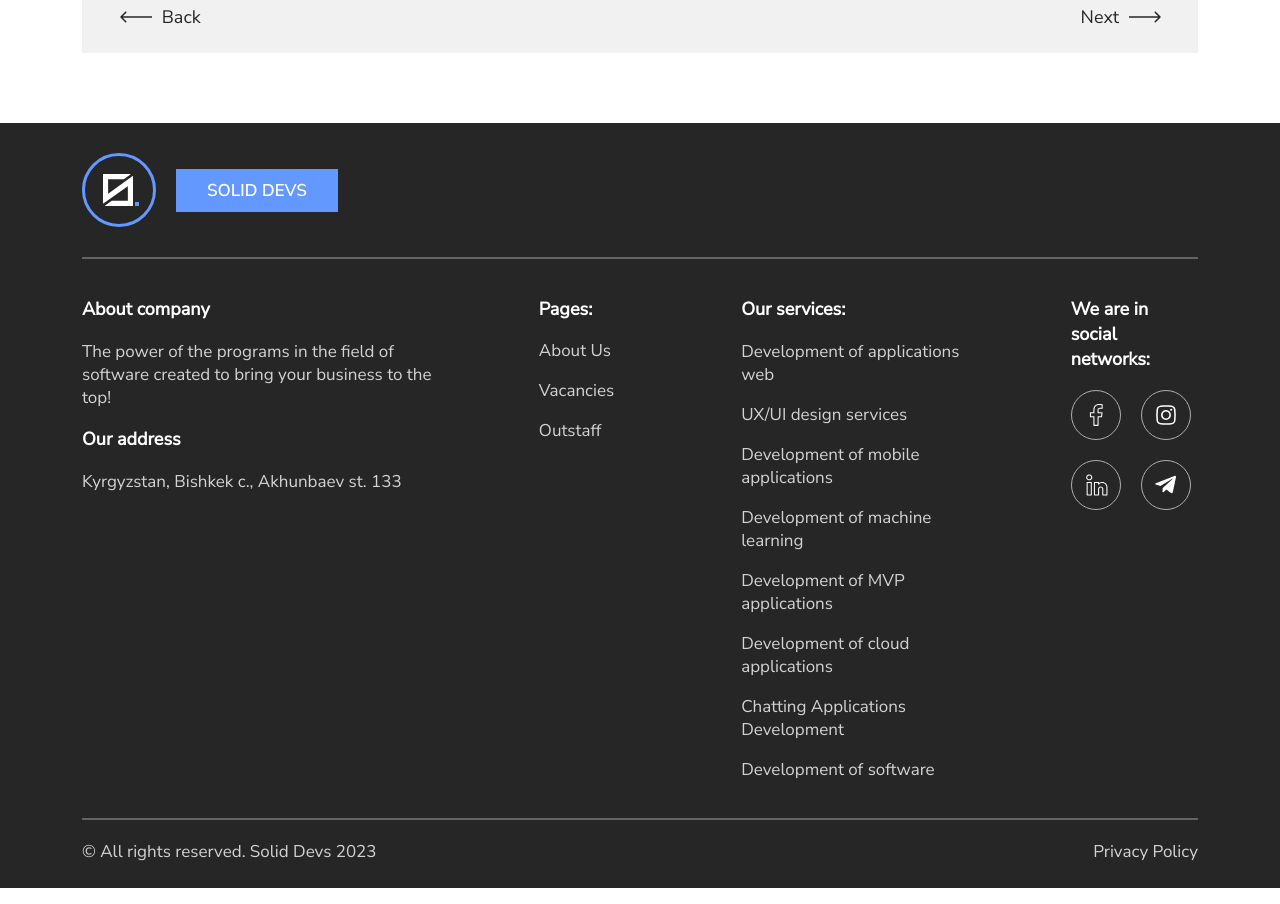
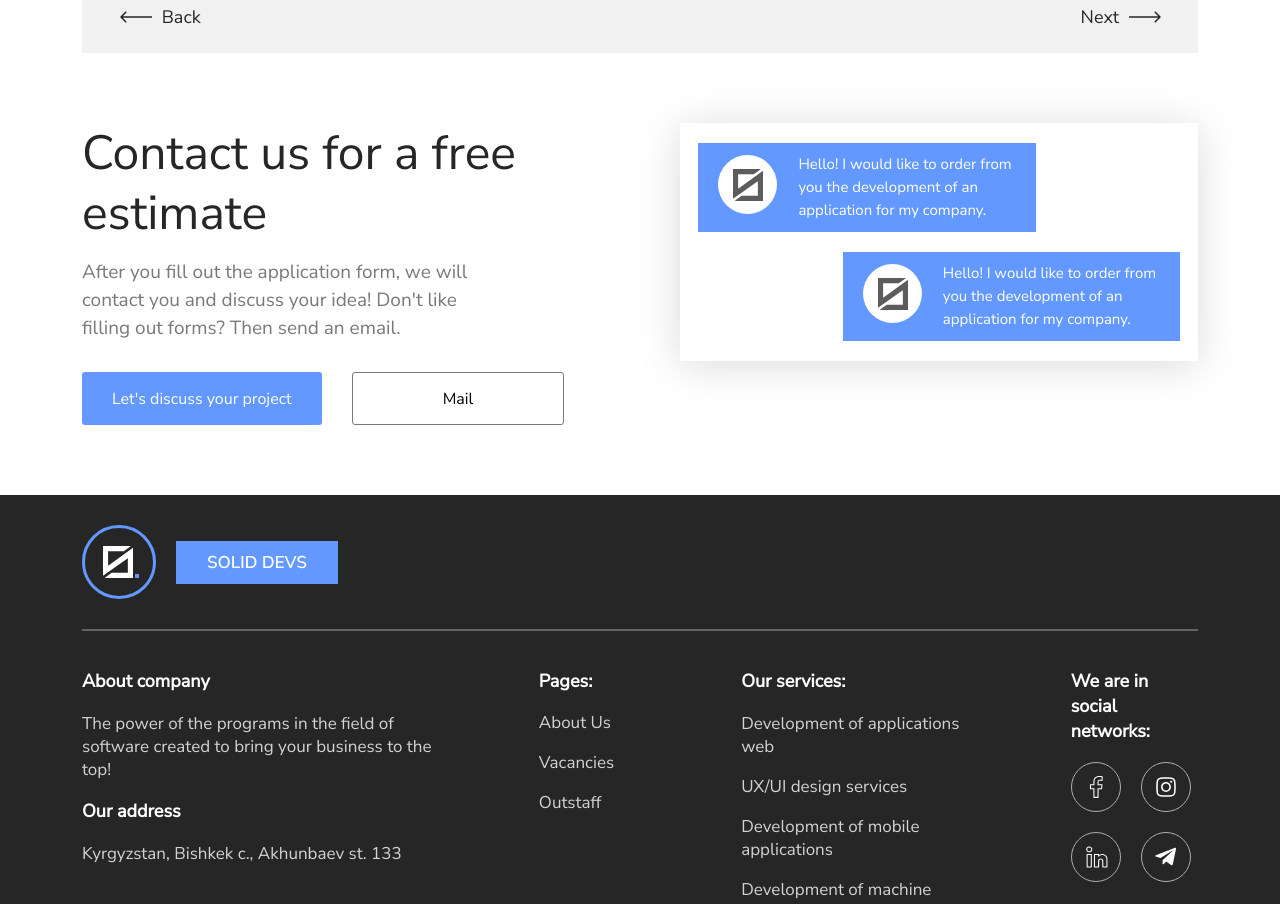
Before and after one commit to SolidDevs/solid-devs, a Next.js app: page /aboutUs in a window 1280 px wide. Shown: the part 1960-2864 px from the top of the page. Built offline with nearby package versions, Linux system fonts and the light colour scheme.

Commit message:
feat: contact us in about us page

```diff
--- a/public/assets/locales/en.json
+++ b/public/assets/locales/en.json
@@ -58,10 +58,11 @@
     "footer__right": "© All rights reserved. Solid Devs 2023",
     "footer__politic": "Privacy Policy"
   },
-  "button_reuseble": {
+  "button__reuseble": {
     "contact": "Contact",
     "project": "Let's discuss your project",
-    "site": "Go to site"
+    "site": "Go to site",
+    "mail": "Mail"
   },
   "serviceBlock": {
     "title": "Software development services we kick ass on",
@@ -169,5 +170,10 @@
     "20__desc": "Millions of users",
     "title__0": "0",
     "0__desc": "The vulnerability of PayPal was discovered"
+  },
+  "contactUs": {
+    "title": "Contact us for a free estimate",
+    "subtitle": "After you fill out the application form, we will contact you and discuss your idea! Don't like filling out forms? Then send an email.",
+    "card__title": "Hello! I would like to order from you the development of an application for my company."
   }
 }
--- a/public/assets/locales/ru.json
+++ b/public/assets/locales/ru.json
@@ -2,7 +2,8 @@
   "button_reuseble": {
     "contact": "Связаться",
     "project": "Обсудим ваш проект",
-    "site": "Перейти на сайт"
+    "site": "Перейти на сайт",
+    "mail": "Почта"
   },
   "welcome": "Добро пожаловать",
   "hello": "Привет",
@@ -167,5 +168,10 @@
     "20__desc": "Миллионов пользователей",
     "title__0": "0",
     "0__desc": "Обнаружена уязвимость PayPal"
+  },
+  "contactUs": {
+    "title": "Свяжитесь с нами для бесплатной оценки",
+    "subtitle": "После того как вы заполните форму заявки мы свяжемся с вами и обсудим вашу идею! Не любите заполнять формы? Тогда отправляйте письмо по электронной почте.",
+    "card__title": "Hello! I would like to order from you the development of an application for my company."
   }
 }
--- /dev/null
+++ b/src/components/contactUs/ContactUs.jsx
@@ -0,0 +1,56 @@
+import React, { useMemo } from "react";
+import scss from "./ContactsUs.module.scss";
+import Button from "../Button/Button";
+import { contactUsCardArr } from "@/constants/contactUs";
+import Image from "next/image";
+import { useTranslation } from "react-i18next";
+const ContactUs = () => {
+  const { t } = useTranslation();
+  const renderCards = useMemo(
+    () =>
+      contactUsCardArr.map((el, index) => (
+        <div className={scss.contactUs__card} id={index}>
+          <div className={scss.card__img}>
+            <Image src={el.avatar} width={59} height={59} alt={el.title} />
+          </div>
+          <div className={scss.card__title}>
+            <p>{t(el.title)}</p>
+          </div>
+        </div>
+      )),
+    []
+  );
+  return (
+    <div className={scss.contactUs}>
+      <div className="container">
+        <div className={scss.contactUs__wrapper}>
+          <div className={scss.contactUs__info}>
+            <div className={scss.info__title}>
+              <p>{t("contactUs.title")}</p>
+            </div>
+            <div className={scss.info__subtitle}>
+              <p>{t("contactUs.subtitle")}</p>
+            </div>
+            <div className={scss.info__btns}>
+              <div className={scss.btns__project}>
+                <Button
+                  title={"button__reuseble.project"}
+                  variant={"btn__light_blue"}
+                />
+              </div>
+              <div className={scss.btns__mail}>
+                <Button
+                  title={"button__reuseble.mail"}
+                  variant={"btn__no_bg"}
+                />
+              </div>
+            </div>
+          </div>
+          <div className={scss.contactUs__cards}>{renderCards}</div>
+        </div>
+      </div>
+    </div>
+  );
+};
+
+export default ContactUs;
--- /dev/null
+++ b/src/components/contactUs/ContactsUs.module.scss
@@ -0,0 +1,73 @@
+@import "../../styles/variables.scss";
+.contactUs {
+  margin-bottom: 70px;
+  .contactUs__wrapper {
+    display: flex;
+    gap: 113px;
+    .contactUs__info {
+      .info__title {
+        width: 90%;
+        p {
+          margin: 0;
+          font-style: normal;
+          font-weight: 300;
+          font-size: 48px;
+          line-height: 60px;
+          color: #262626;
+        }
+      }
+      .info__subtitle {
+        width: 80%;
+        p {
+          margin: 15px 0px 30px 0px;
+          font-style: normal;
+          font-weight: 400;
+          font-size: 19px;
+          line-height: 28px;
+          color: $darkGrayText;
+        }
+      }
+      .info__btns {
+        display: flex;
+        gap: 30px;
+        .btns__mail {
+          button {
+            padding: 15px 90px;
+          }
+        }
+      }
+    }
+    .contactUs__cards {
+      background: $white;
+      box-shadow: 0px 4px 40px rgba(0, 0, 0, 0.15);
+      width: 100%;
+      display: flex;
+      flex-direction: column;
+      padding: 20px 18px;
+      gap: 20px;
+      height: 100%;
+      .contactUs__card:nth-child(2) {
+        margin-left: 30%;
+      }
+      .contactUs__card {
+        background: $blue;
+        padding: 10px 20px;
+        width: 70%;
+        display: flex;
+        align-items: center;
+        gap: 21px;
+
+        .card__title {
+          p {
+            margin: 0;
+            font-style: normal;
+            font-weight: 400;
+            font-size: 15px;
+            line-height: 23px;
+            color: $white;
+          }
+        }
+      }
+    }
+  }
+}
--- /dev/null
+++ b/src/constants/contactUs.js
@@ -0,0 +1,11 @@
+import avatar from "../../public/assets/images/contactUs/avatar.svg";
+export const contactUsCardArr = [
+  {
+    avatar: avatar,
+    title: "contactUs.card__title",
+  },
+  {
+    avatar: avatar,
+    title: "contactUs.card__title",
+  },
+];
--- a/src/pages/AboutUsPage.jsx
+++ b/src/pages/AboutUsPage.jsx
@@ -2,6 +2,7 @@ import Footer from "@/components/Footer/Footer";
 import Header from "@/components/Header/Header";
 import AboutUs from "@/components/aboutUs/AboutUs";
 import ReasonsBlock from "@/components/columnsReusableComponent/ReasonsBlock";
+import ContactUs from "@/components/contactUs/ContactUs";
 import FeedBack from "@/components/feedBack/FeedBack";
 
 const AboutUsPage = () => {
@@ -11,6 +12,7 @@ const AboutUsPage = () => {
       <AboutUs />
       <ReasonsBlock />
       <FeedBack />
+      <ContactUs/>
       <Footer />
     </>
   );
```
Also changed, not shown: public/assets/images/contactUs/avatar.svg (added).
